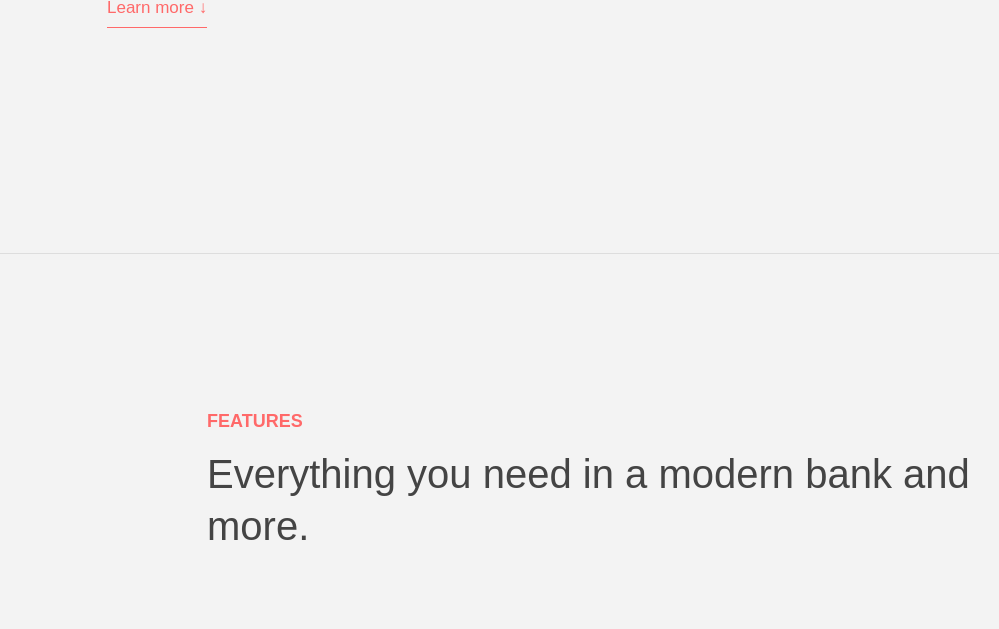
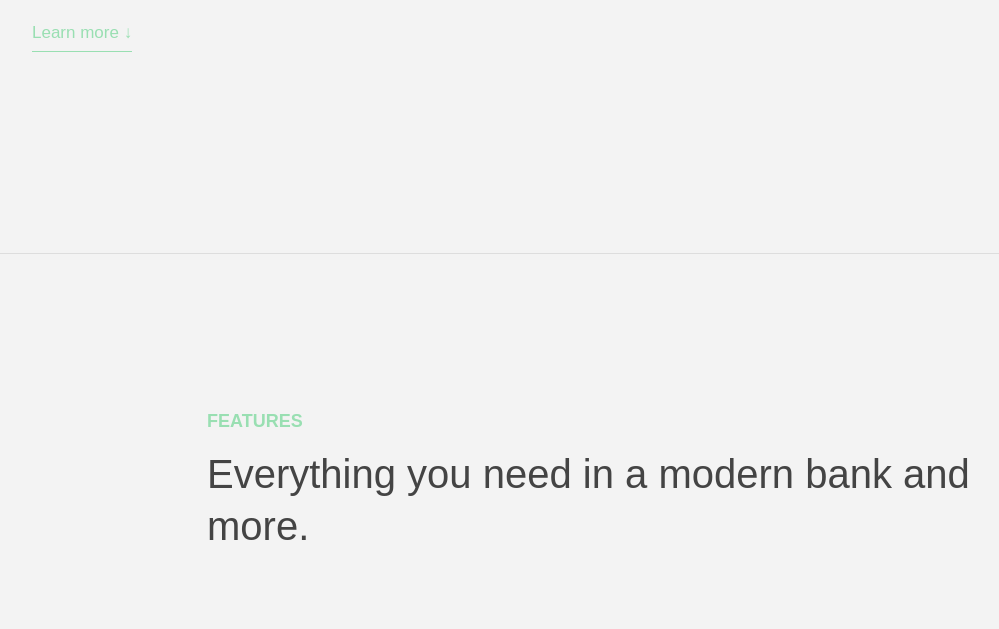
Before and after one commit to naveej/Healthcare, a PHP site: page / in a window 1280 px wide. Shown: the part 547-1176 px from the top of the page, without its empty margins (33-1032 px from the left). Run offline with PHP 8.4, Linux system fonts and the light colour scheme.

Commit message:
User Interface Updated

```diff
--- a/css/style.css
+++ b/css/style.css
@@ -66,17 +66,17 @@
 :root {
     /* colors */
 
-    --color-primary: #FF6969;
-    --color-secondary: #A6D0DD;
+    --color-primary: #99DFB2;
+    --color-secondary: #FF6969;
     --color-tertiary: #FFD3B0;
-    --color-primary-darker: #cc5454;
-    --color-secondary-darker: #84a6b0;
-    --color-tertiary-darker: #cca88c;    ;
-    --color-primary-opacity: rgba(255,105,105,0.5);
-    --color-secondary-opacity: rgba(166,208,221,0.5);
+    --color-primary-darker: #4ca46b;
+    --color-secondary-darker: #ff1d1d;
+    --color-tertiary-darker: #ffa864;    ;
+    --color-primary-opacity: rgba(153,223,178,0.5);
+    --color-secondary-opacity: rgba(255,105,105,0.5);
     --color-tertiary-opacity: rgba(255,211,176,0.5);
-    --gradient-primary: linear-gradient(to top left, #FF6969, #ff1d1d);
-    --gradient-secondary: linear-gradient(to top left, #ffb003, #ffcb03);
+    --gradient-primary: linear-gradient(to top left, #99DFB2, #4ca46b);
+    --gradient-secondary: linear-gradient(to top left, #FF6969, #ff1d1d);
 }
 
   * {
@@ -198,6 +198,7 @@
   .nav__logo {
     height: 4.5rem;
     transition: all 0.3s;
+    cursor: pointer;
   }
 
   .nav__links {
@@ -260,7 +261,7 @@
 
   h1 {
     font-size: 5.5rem;
-    line-height: 1.35;
+    line-height: 1.2;
   }
 
   h4 {
--- a/index.html
+++ b/index.html
@@ -12,12 +12,14 @@
         href="https://fonts.googleapis.com/css2?family=Crimson+Pro:ital,wght@0,200;0,300;0,400;0,500;0,600;0,700;0,800;0,900;1,200;1,300;1,400;1,500;1,600;1,700;1,800;1,900&display=swap"
         rel="stylesheet">
     <link rel="stylesheet" href="css/style.css">
+    <link rel="shortcut icon" href="images/favicon.ico" type="image/x-icon">
 </head>
 
 <body>
-    <header class="header">
+    <header class="header" id="header">
         <nav class="nav">
-            <img src="img/logo.png" alt="HealthConnect logo" class="nav__logo" id="logo" data-version-number="1.0" />
+            <a class="nav__logo-link"><img src="images/logo.png" alt="HealthConnect logo" class="nav__logo" id="logo"
+                    data-version-number="1.0" /></a>
             <ul class="nav__links">
                 <li class="nav__item">
                     <a class="nav__link" href="#section--1">Features</a>
@@ -36,15 +38,17 @@
 
         <div class="header__title">
             <h1>
-                When
-                <!-- Green highlight effect -->
-                <span class="highlight">banking</span>
-                meets<br />
-                <span class="highlight">minimalist</span>
+                Leading the way in <span class="highlight">Compassionate</span> and innovative <span
+                    class="highlight">healthcare</span>
+
+
+                <!-- red highlight effect -->
+                <br />
+
             </h1>
-            <h4>A simpler banking experience for a simpler life.</h4>
+            <h4>A simpler healthcare experience for a simpler life.</h4>
             <button class="btn--text btn--scroll-to">Learn more &DownArrow;</button>
-            <img src="img/hero.png" class="header__img" alt="Minimalist bank items" />
+            <img src="img/hero.png" class="header__img" alt="Healthcare items" />
         </div>
     </header>
 
```
Also changed, not shown: js/script.js (+74 -67 lines), images/favicon.ico (added), images/logo.png (added).
